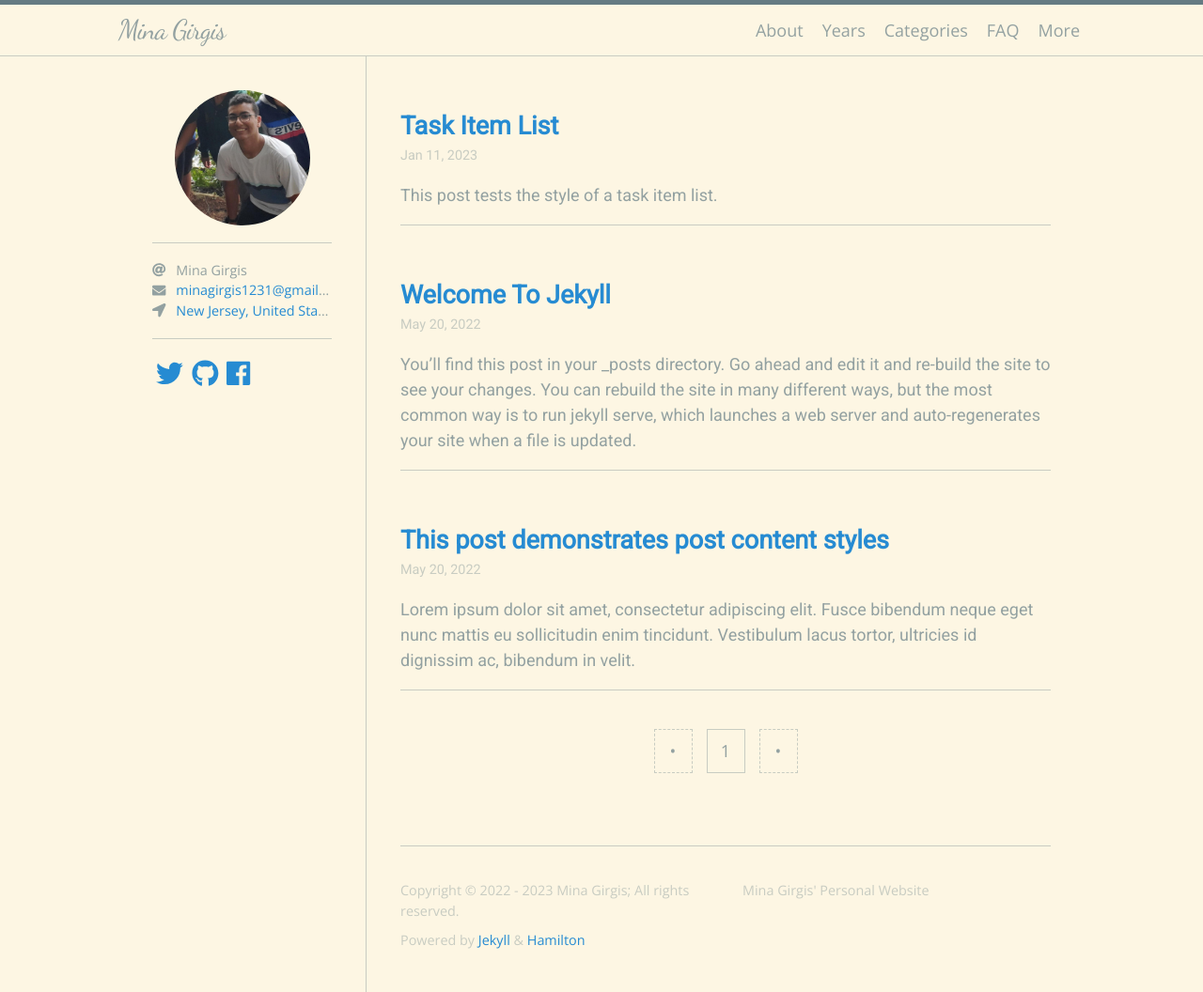
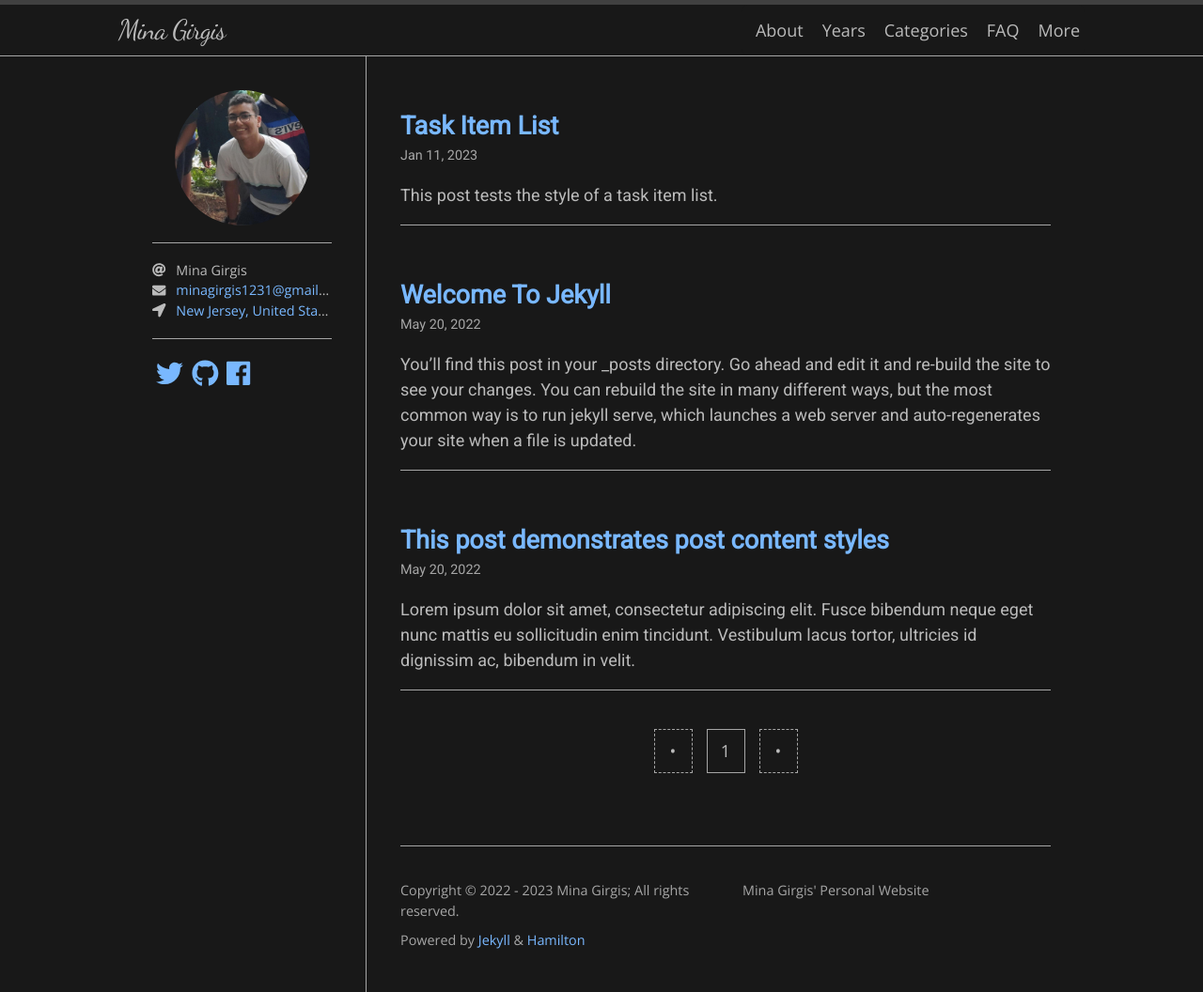
Before and after one commit to MinaGirgis2000/MinaGirgis2000.github.io, a Jekyll site: the page built from index.html, in a window 1280 px wide. Shown: the whole page at 94% size. Built offline with Jekyll 4.4.1, drawn with Linux system fonts in a browser that asks for light colours; nearby versions of some CDN libraries; some web fonts are replaced; the list of posts is cut into pages by our own code.

Commit message:
Update _config.yml

```diff
--- a/_config.yml
+++ b/_config.yml
@@ -12,7 +12,7 @@ plugins:
   - jekyll-paginate
 
 paginate: 10
-skin: solarized
+skin: dark
 
 # Jekyll
 # ======
```
